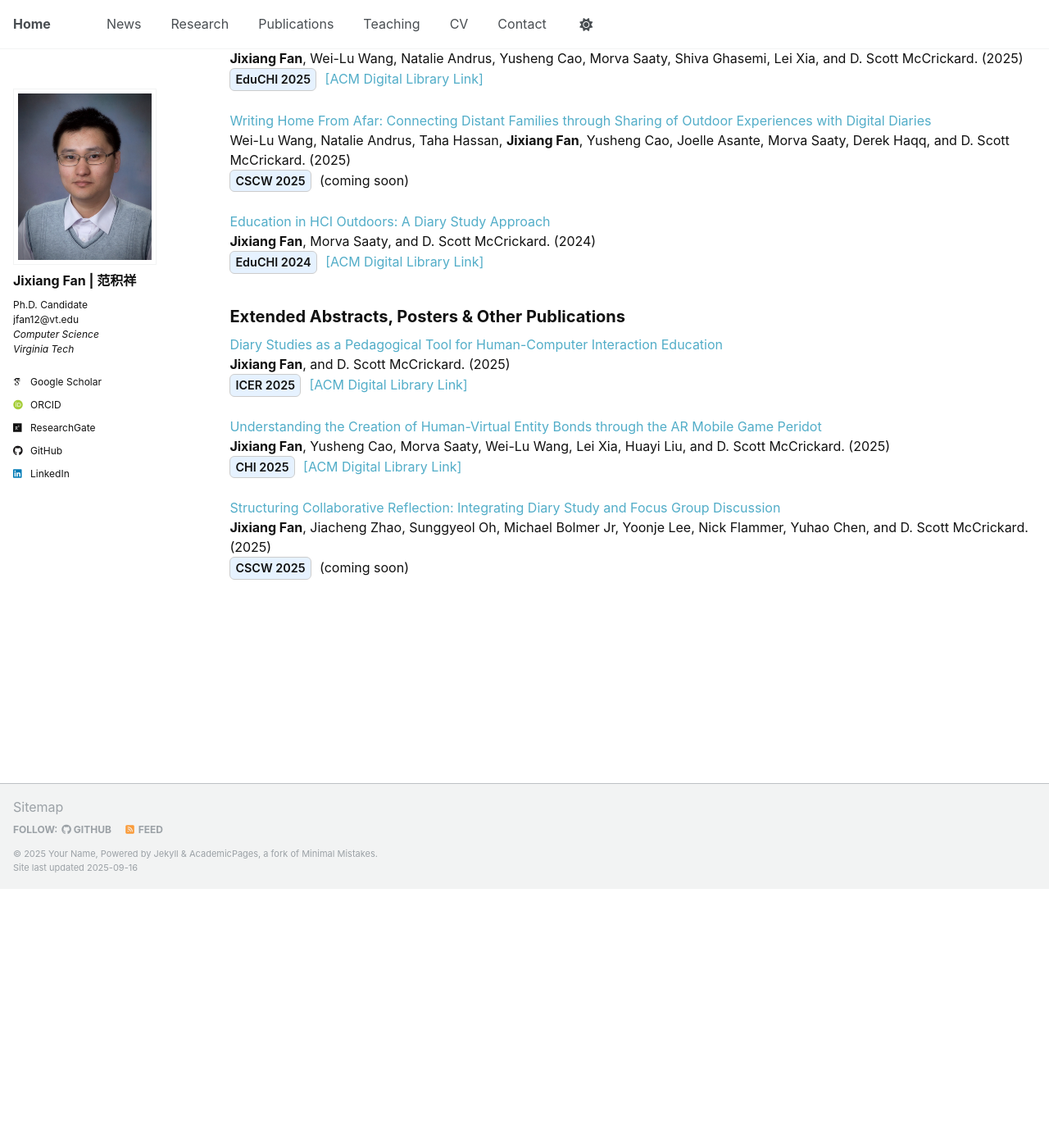
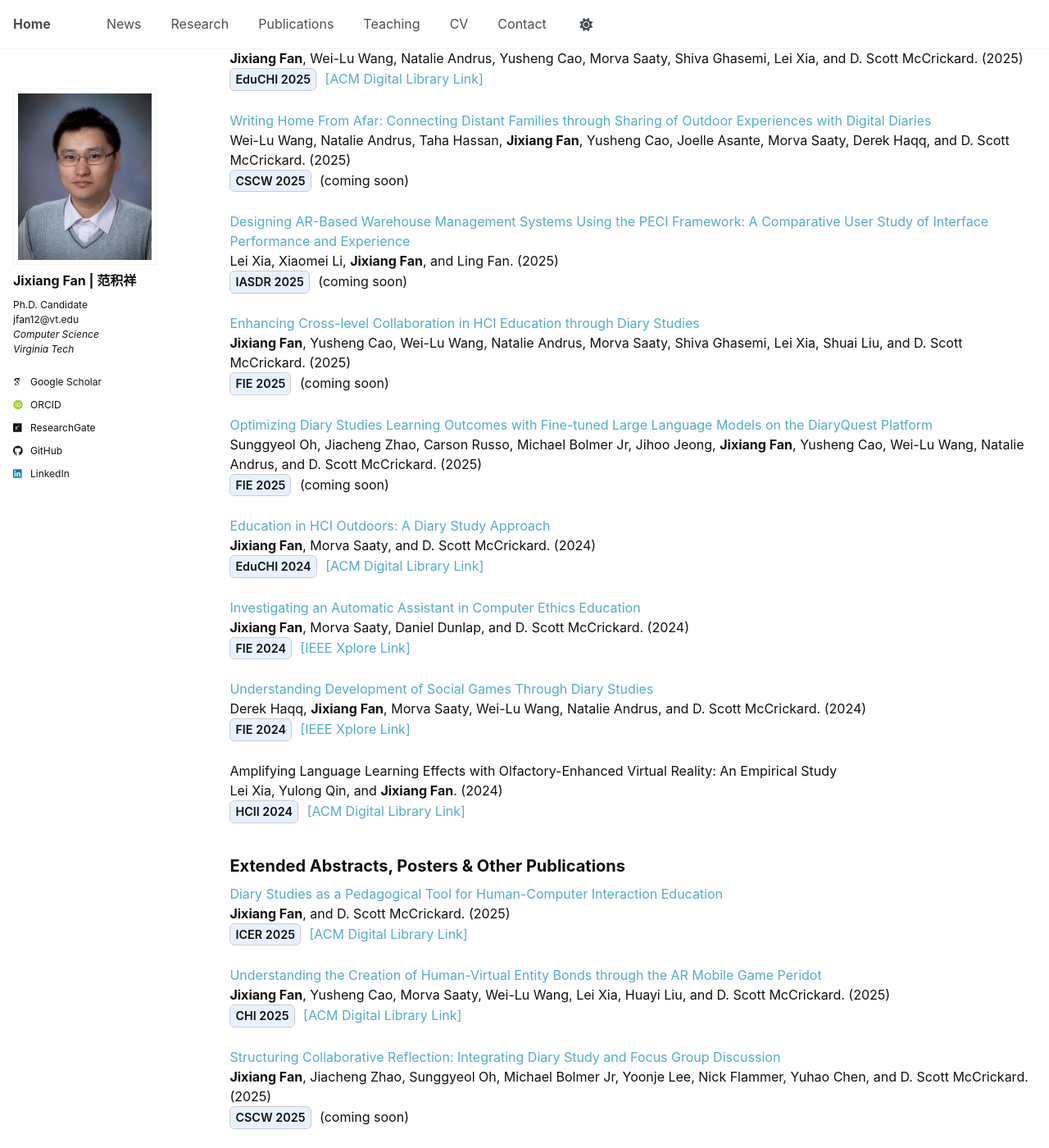
Before and after one commit to JixiangFan/web, a Jekyll site: the page built from _pages/publications.html, in a window 1280 px wide and 1400 px high, scrolled down 357 px. Shown: the whole window at 82% size. Built offline with Jekyll 4.4.1, drawn with Linux system fonts in a browser that asks for light colours; some web fonts are replaced; before the commit the page ends 1441 px from its top, so only the background shows below that; some of the changed text lies outside the part shown.

Commit message:
Update publications.html

```diff
--- a/_pages/publications.html
+++ b/_pages/publications.html
@@ -109,6 +109,59 @@ archival works.
 </div>
 
 <div class="pub-entry">
+  <a href="#">
+    Designing AR-Based Warehouse Management Systems Using the PECI Framework: A Comparative User Study of Interface Performance and Experience
+  </a><br>
+
+  Lei Xia, Xiaomei Li, <strong>Jixiang Fan</strong>, and Ling Fan. (2025)<br>
+
+  <span style="display:inline-block; padding:2px 6px; font-size:90%;
+               font-weight:600; border:1px solid #ccc; border-radius:6px;
+               background:#e6f2ff; margin-right:6px;">
+    IASDR 2025
+  </span>
+
+  (coming soon)
+</div>
+
+
+<div class="pub-entry">
+  <a href="#">
+    Enhancing Cross-level Collaboration in HCI Education through Diary Studies
+  </a><br>
+
+  <strong>Jixiang Fan</strong>, Yusheng Cao, Wei-Lu Wang, Natalie Andrus, Morva Saaty,
+  Shiva Ghasemi, Lei Xia, Shuai Liu, and D. Scott McCrickard. (2025)<br>
+
+  <span style="display:inline-block; padding:2px 6px; font-size:90%;
+               font-weight:600; border:1px solid #ccc; border-radius:6px;
+               background:#e6f2ff; margin-right:6px;">
+    FIE 2025
+  </span>
+
+  (coming soon)
+</div>
+
+<div class="pub-entry">
+  <a href="#">
+    Optimizing Diary Studies Learning Outcomes with Fine-tuned Large Language Models on the DiaryQuest Platform
+  </a><br>
+
+  Sunggyeol Oh, Jiacheng Zhao, Carson Russo, Michael Bolmer Jr, Jihoo Jeong,
+  <strong>Jixiang Fan</strong>, Yusheng Cao, Wei-Lu Wang, Natalie Andrus, and D. Scott McCrickard. (2025)<br>
+
+  <span style="display:inline-block; padding:2px 6px; font-size:90%;
+               font-weight:600; border:1px solid #ccc; border-radius:6px;
+               background:#e6f2ff; margin-right:6px;">
+    FIE 2025
+  </span>
+
+  (coming soon)
+</div>
+
+
+
+<div class="pub-entry">
   <a href="https://dl.acm.org/doi/pdf/10.1145/3658619.3658621">
     Education in HCI Outdoors: A Diary Study Approach
   </a><br>
@@ -123,6 +176,60 @@ archival works.
 
   <a href="https://dl.acm.org/doi/10.1145/3658619.3658621">[ACM Digital Library Link]</a>
 </div>
+
+<div class="pub-entry">
+  <a href="https://ieeexplore.ieee.org/stamp/stamp.jsp?tp=&arnumber=10893594">
+    Investigating an Automatic Assistant in Computer Ethics Education
+  </a><br>
+
+  <strong>Jixiang Fan</strong>, Morva Saaty, Daniel Dunlap, and D. Scott McCrickard. (2024)<br>
+
+  <span style="display:inline-block; padding:2px 6px; font-size:90%;
+               font-weight:600; border:1px solid #ccc; border-radius:6px;
+               background:#e6f2ff; margin-right:6px;">
+    FIE 2024
+  </span>
+
+  <a href="https://ieeexplore.ieee.org/document/10893594">[IEEE Xplore Link]</a>
+</div>
+
+<div class="pub-entry">
+  <a href="https://ieeexplore.ieee.org/stamp/stamp.jsp?tp=&arnumber=10893198">
+    Understanding Development of Social Games Through Diary Studies
+  </a><br>
+
+  Derek Haqq, <strong>Jixiang Fan</strong>, Morva Saaty, Wei-Lu Wang, Natalie Andrus,
+  and D. Scott McCrickard. (2024)<br>
+
+  <span style="display:inline-block; padding:2px 6px; font-size:90%;
+               font-weight:600; border:1px solid #ccc; border-radius:6px;
+               background:#e6f2ff; margin-right:6px;">
+    FIE 2024
+  </span>
+
+  <a href="https://ieeexplore.ieee.org/document/10893198">[IEEE Xplore Link]</a>
+</div>
+
+
+<div class="pub-entry">
+  Amplifying Language Learning Effects with Olfactory-Enhanced Virtual Reality: An Empirical Study<br>
+
+  Lei Xia, Yulong Qin, and <strong>Jixiang Fan</strong>. (2024)<br>
+
+  <span style="display:inline-block; padding:2px 6px; font-size:90%;
+               font-weight:600; border:1px solid #ccc; border-radius:6px;
+               background:#e6f2ff; margin-right:6px;">
+    HCII 2024
+  </span>
+
+  <a href="https://dl.acm.org/doi/abs/10.1007/978-3-031-61691-4_13">[ACM Digital Library Link]</a>
+</div>
+
+
+
+
+
+
 
 
 
@@ -182,3 +289,38 @@ archival works.
 
   (coming soon)
 </div>
+
+<div class="pub-entry">
+  <a href="https://dl.acm.org/doi/pdf/10.1145/3706599.3721215">
+    Listening to the Wild: Risk and Preparedness in Hiker-Wildlife Conflicts during Outdoor Recreation
+  </a><br>
+
+  Yusheng Cao, Taha Hassan, <strong>Jixiang Fan</strong>, Morva Saaty, Wei-Lu Wang,
+  Timothy L. Stelter, and D. Scott McCrickard. (2025)<br>
+
+  <span style="display:inline-block; padding:2px 6px; font-size:90%;
+               font-weight:600; border:1px solid #ccc; border-radius:6px;
+               background:#e6f2ff; margin-right:6px;">
+    CHI 2025
+  </span>
+
+  <a href="https://dl.acm.org/doi/10.1145/3706599.3721215">[ACM Digital Library Link]</a>
+</div>
+
+
+<div class="pub-entry">
+  <a href="https://dl.acm.org/doi/pdf/10.1145/3573382.3616074">
+    Chatterbox Opener: A Game to Support Healthy Communication and Relationships
+  </a><br>
+
+  Wei-Lu Wang, Derek Haqq, Morva Saaty, Yusheng Cao, <strong>Jixiang Fan</strong>,
+  Jaitun V. Patel, and D. Scott McCrickard. (2023)<br>
+
+  <span style="display:inline-block; padding:2px 6px; font-size:90%;
+               font-weight:600; border:1px solid #ccc; border-radius:6px;
+               background:#e6f2ff; margin-right:6px;">
+    CHI PLAY 2023 (Companion Proceedings)
+  </span>
+
+  <a href="https://dl.acm.org/doi/10.1145/3573382.3616074">[ACM Digital Library Link]</a>
+</div>
```
